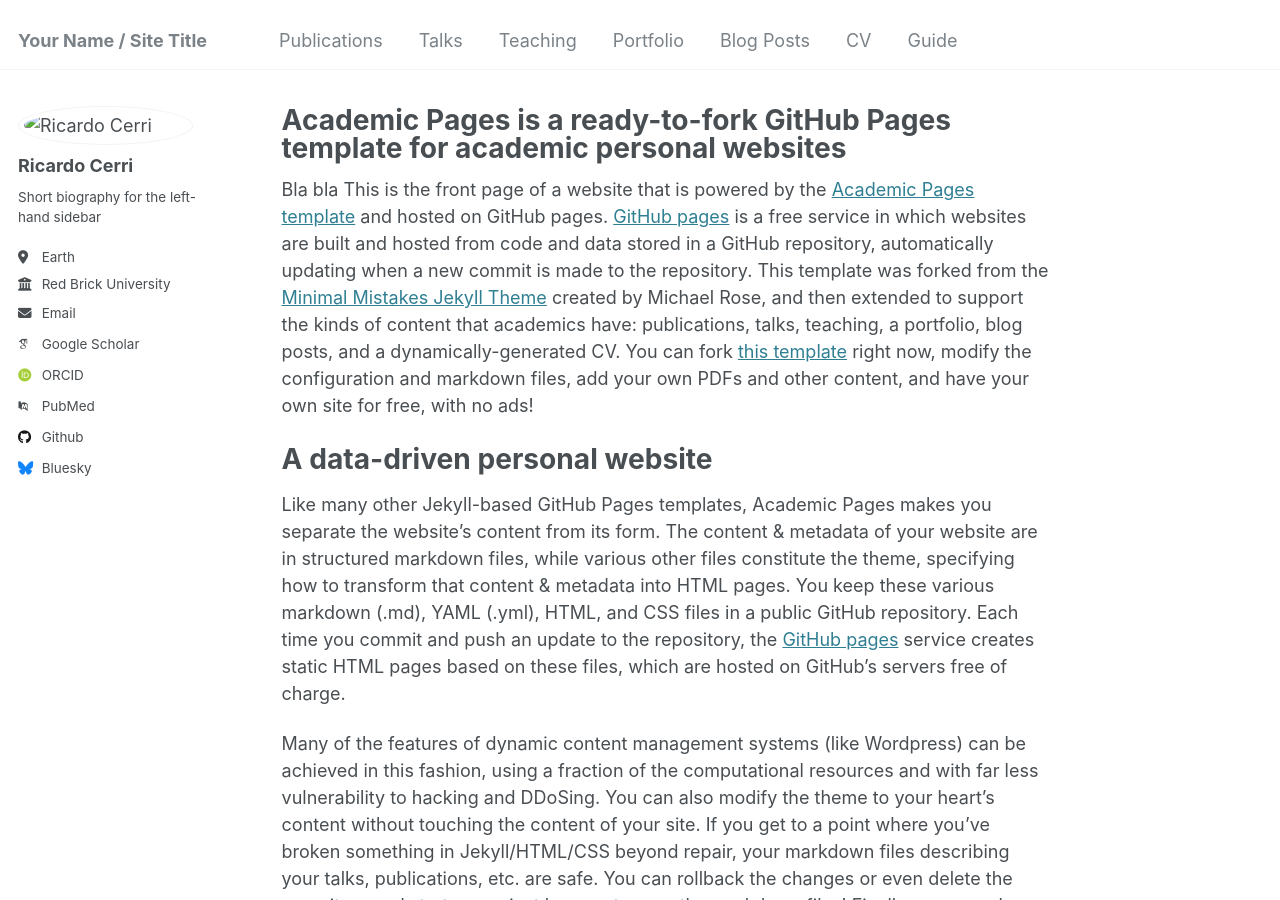
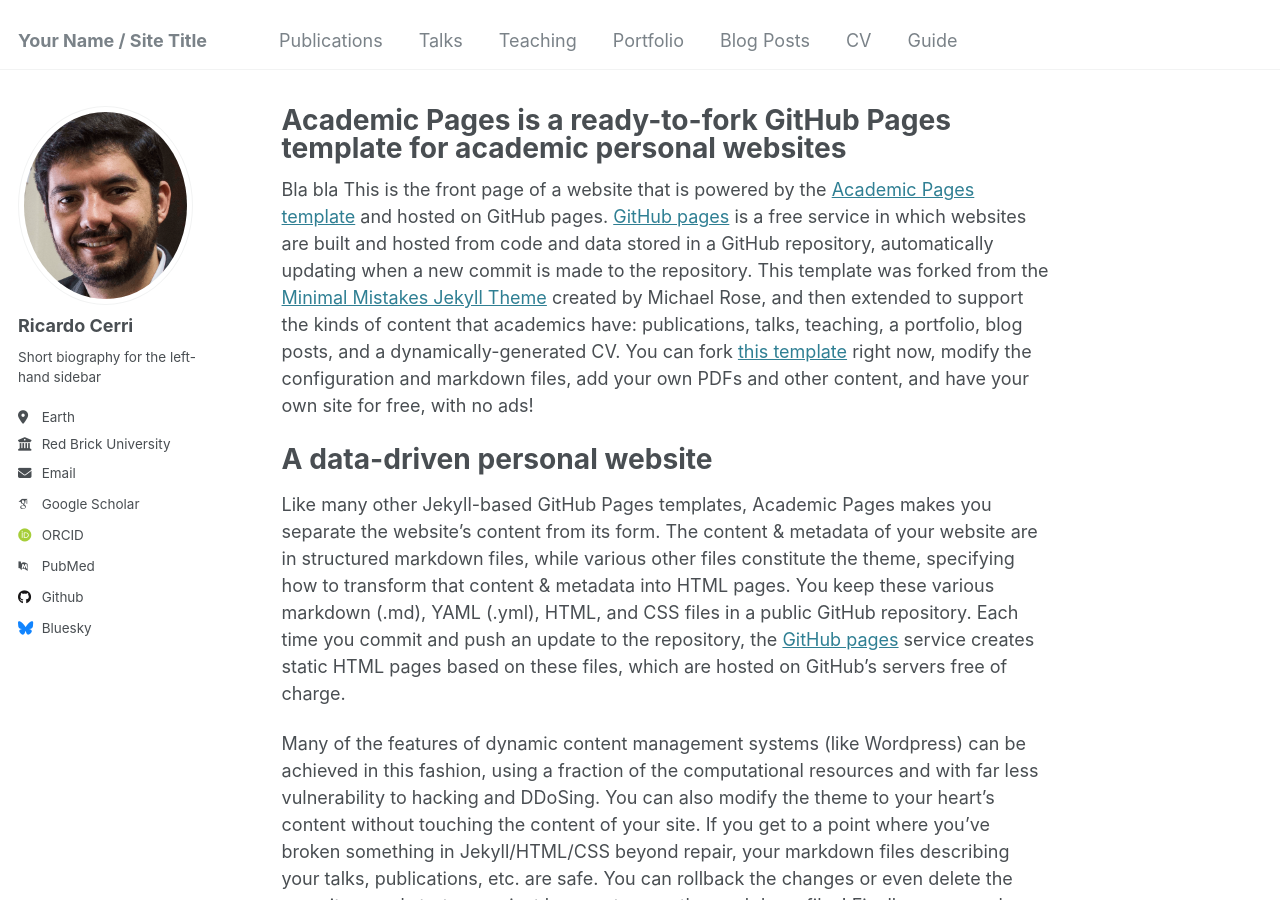
Before and after one commit to rcerri/rcerri, a Jekyll site: the page built from _pages/about.md, in a window 1280 px wide and 900 px high. Built offline with Jekyll 4.4.1, drawn with Linux system fonts in a browser that asks for light colours; some web fonts are replaced.

Commit message:
Update _config.yml

```diff
--- a/_config.yml
+++ b/_config.yml
@@ -12,7 +12,7 @@ title                    : "Your Name / Site Title"
 title_separator          : "-"
 name                     : &name "Your Name"
 description              : &description "personal description"
-url                      : https://academicpages.github.io # the base hostname & protocol for your site e.g. "https://[your GitHub username].github.io"
+url                      : https://rcerri.github.io # the base hostname & protocol for your site e.g. "https://[your GitHub username].github.io"
 baseurl                  : "" # the subpath of your site, e.g. "/blog"
 repository               : "academicpages/academicpages.github.io"
 
@@ -21,7 +21,7 @@ repository               : "academicpages/academicpages.github.io"
 #               Additional customization can be done by editing /_includes/author-profile.html
 author:
   # Biographic information
-  avatar           : "rcerri/images/profile.png"
+  avatar           : "profile.png"
   name             : "Ricardo Cerri"
   pronouns         : # example: "she/her"
   bio              : "Short biography for the left-hand sidebar"
```
